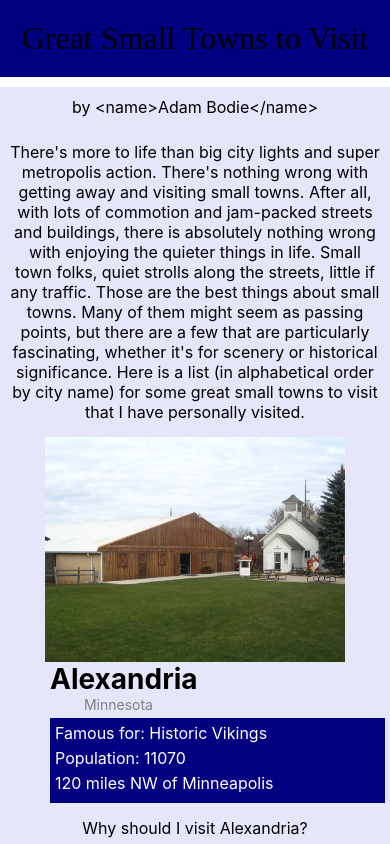
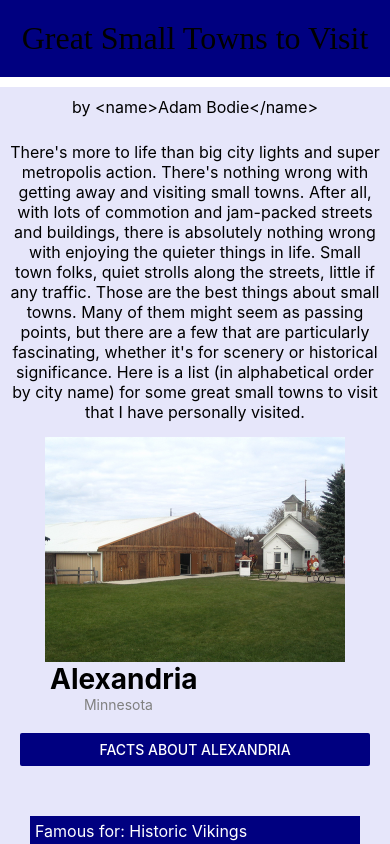
Before and after one commit to adambodie/SmallTownNative, a React Native app: screen / in a window 390 px wide. Built offline with nearby package versions, Linux system fonts and the light colour scheme; no server answers.

Commit message:
Added axios, button, alert

```diff
--- a/App.js
+++ b/App.js
@@ -12,24 +12,20 @@ import {
   View,
   ScrollView,
   Image,
-  FlatList
+  FlatList,
+  Button,
+  Alert
 } from 'react-native';
 
+import axios from 'axios';
+
+
 export default class App extends Component<{}> {
-  render() {
-    return (
-      <ScrollView style={styles.container}>
-        <Text style={styles.title}>
-          Great Small Towns to Visit
-        </Text>
-        <Text style={styles.paragraph}>
-        by &lt;name&gt;Adam Bodie&lt;/name&gt;
-        </Text>
-        <Text style={styles.paragraph}>
-          There&apos;s more to life than big city lights and super metropolis action. There&apos;s nothing wrong with getting away and visiting small towns. After all, with lots of commotion and jam-packed streets and buildings, there is absolutely nothing wrong with enjoying the quieter things in life. Small town folks, quiet strolls along the streets, little if any traffic. Those are the best things about small towns. Many of them might seem as passing points, but there are a few that are particularly fascinating, whether it&apos;s for scenery or historical significance. Here is a list (in alphabetical order by city name) for some great small towns to visit that I have personally visited.
-        </Text>
-        <FlatList
-            data={[
+
+    constructor(props){
+        super(props);
+        this.state = {
+            data:[
                     {key: 1,
                     city: 'Alexandria',
                     state: 'Minnesota',
@@ -138,13 +134,55 @@ export default class App extends Component<{}> {
                     miles: 100,
                     direction: ' miles W',
                     description: 'Love waterparks? Then Wisconsin Dells is the place to be. Unofficially the "Waterpark capital of the World," Wisconsin Dells and neighboring Lake Delton host a number of water parks, including Mt. Olympus Water and Theme Park and Kalahari Resort. But there are plenty of opportunities for those who don\'t love water, such as Top Secret, a museum that is a model of the White House upside-down, and for scenic lovers, there\'s "The Dells of the Wisconsin River," which contains beautiful bluffs.'}
-            ]}
+                ],
+            temperature: []
+        }
+    }
+    _onPressButton(fame) {
+        Alert.alert("Famous for Chicken Wingz!!!")
+    }
+
+    componentDidMount() {
+        axios.get("http://api.apixu.com/v1/current.json?key=f6e5300584f147f5abb172139162905&q=56308")
+          .then(response => {
+            console.log(response.data.current);
+            this.setState({
+                temperature: response.data.current
+            })
+          })
+          .catch(function (error) {
+            console.log(error);
+          });
+
+    }
+  render() {
+    const current = this.state.temperature.temp_f;
+    return (
+      <ScrollView style={styles.container}>
+        <Text style={styles.title}>
+          Great Small Towns to Visit
+        </Text>
+        <Text style={styles.paragraph}>
+        by &lt;name&gt;Adam Bodie&lt;/name&gt;
+        </Text>
+        <Text style={styles.paragraph}>
+          There&apos;s more to life than big city lights and super metropolis action. There&apos;s nothing wrong with getting away and visiting small towns. After all, with lots of commotion and jam-packed streets and buildings, there is absolutely nothing wrong with enjoying the quieter things in life. Small town folks, quiet strolls along the streets, little if any traffic. Those are the best things about small towns. Many of them might seem as passing points, but there are a few that are particularly fascinating, whether it&apos;s for scenery or historical significance. Here is a list (in alphabetical order by city name) for some great small towns to visit that I have personally visited.
+        </Text>
+        <FlatList
+            data={this.state.data}
             renderItem={({item}) => <View>
               <View style={{flex: 1, alignItems: 'center'}}>
                     <Image style={{width: 300, height: 225}} source={item.image} />
               </View>
               <Text style={styles.secondaryTitle}>{item.city}</Text>
               <Text style={styles.secondaryParagraph}> {item.state} </Text>
+              <View style={styles.buttonContainer}>
+              <Button
+                onPress={this._onPressButton}
+                title={`Facts about ${item.city}`}
+                color="navy"
+              ></Button>
+              </View>
               <View style={styles.info}>
                   <Text style={styles.infoParagraph}>
                     Famous for: {item.fame}
@@ -208,13 +246,15 @@ const styles = StyleSheet.create({
   info: {
     padding: 5,
     backgroundColor: 'navy',
-    margin: 5,
-    marginLeft: 50
+    margin: 30
   },
   infoParagraph: {
       textAlign: 'left',
       color: '#FFFFFF',
       marginBottom: 5,
       fontSize: 16
+    },
+  buttonContainer: {
+    margin: 20
   }
 });
--- a/package.json
+++ b/package.json
@@ -7,6 +7,7 @@
     "test": "jest"
   },
   "dependencies": {
+    "axios": "^0.16.2",
     "react": "16.0.0-beta.5",
     "react-native": "0.49.2"
   },
```
Lines whose indentation alone changed are shown as unchanged.
